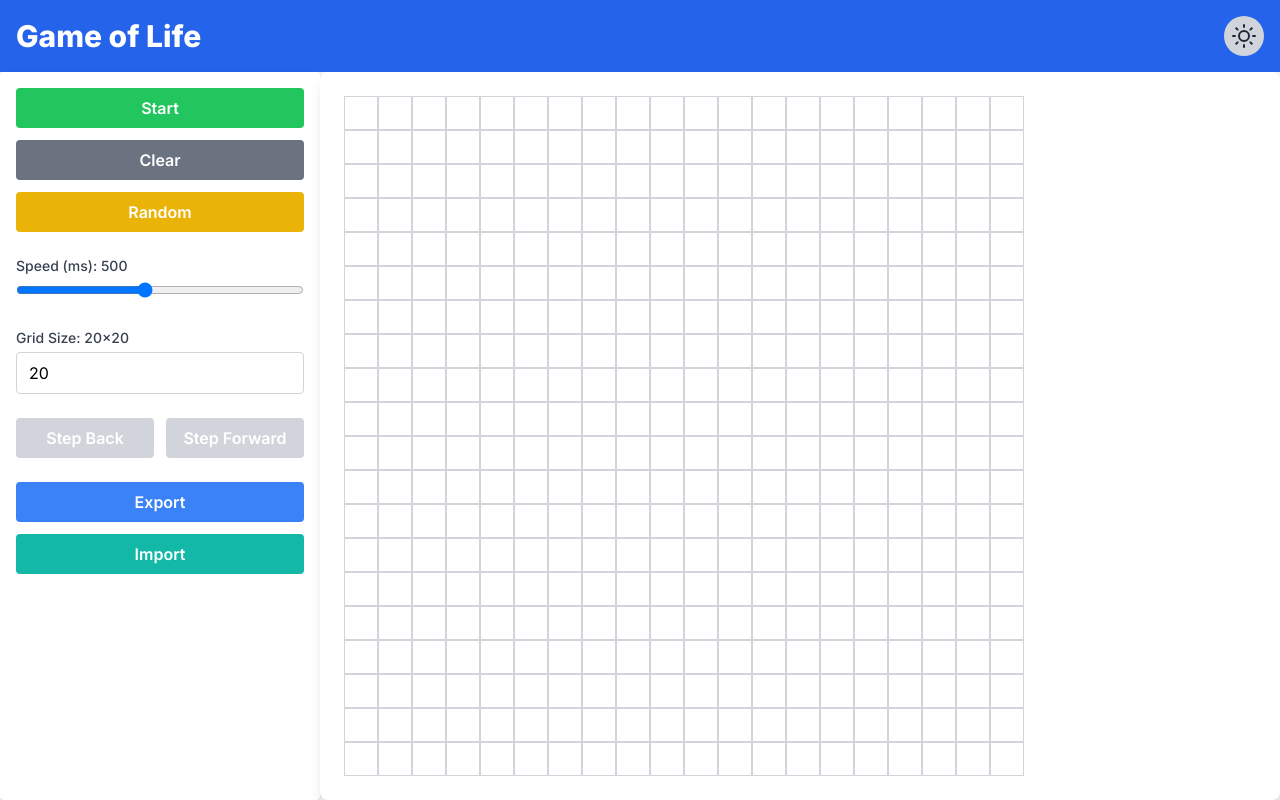
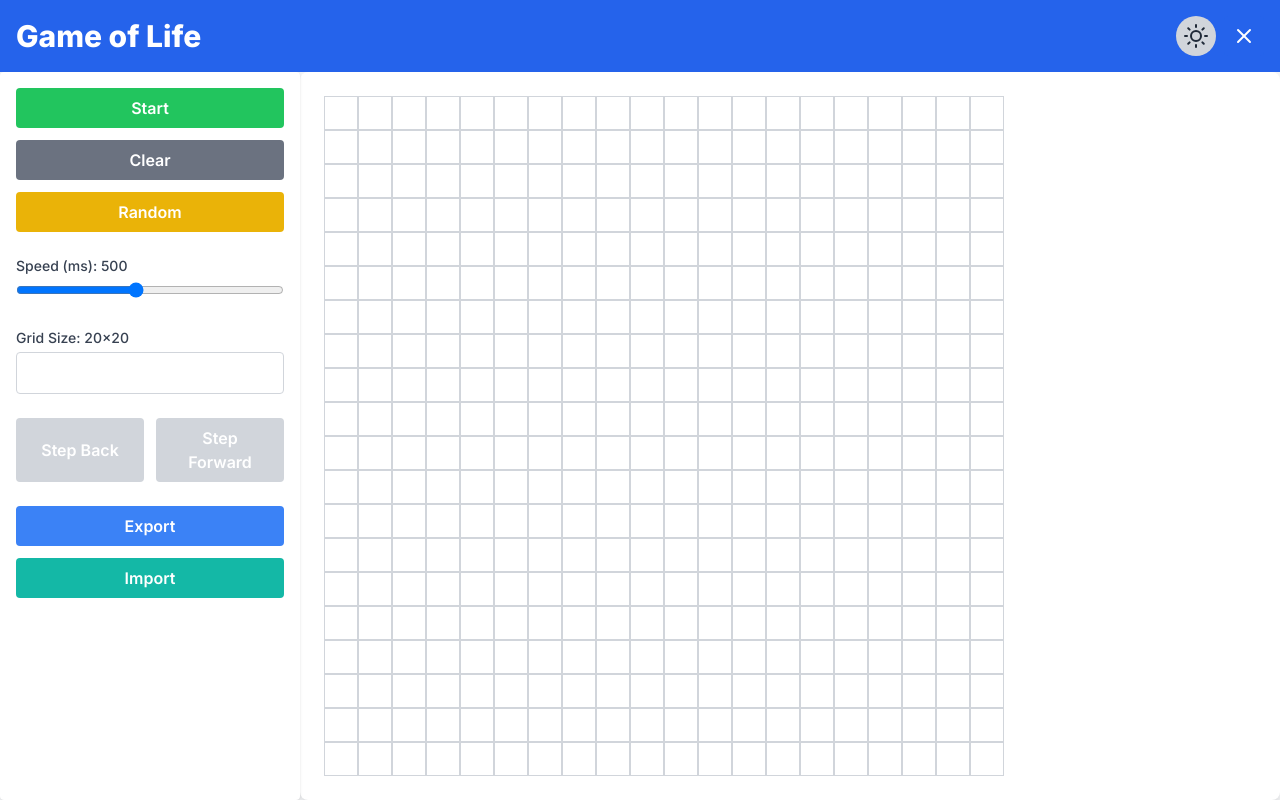
Before and after one commit to Liron-Toledo/game-of-life, a React (Vite) app: page / in a window 1280 px wide. Built offline with nearby package versions, Linux system fonts and the light colour scheme.

Commit message:
Added ability to close and open controls mobile and desktop and dragging ability

```diff
--- a/package.json
+++ b/package.json
@@ -16,6 +16,7 @@
     "react": "^18.3.1",
     "react-dom": "^18.3.1",
     "react-icons": "^5.3.0",
+    "react-resizable": "^3.0.5",
     "react-virtualized-auto-sizer": "^1.0.24",
     "react-window": "^1.8.10"
   },
@@ -28,6 +29,7 @@
     "@types/node": "^22.10.1",
     "@types/react": "^18.3.12",
     "@types/react-dom": "^18.3.1",
+    "@types/react-resizable": "^3.0.8",
     "@types/react-window": "^1.8.8",
     "@types/testing-library__jest-dom": "^5.14.9",
     "@vitejs/plugin-react-swc": "^3.5.0",
--- a/src/App.tsx
+++ b/src/App.tsx
@@ -4,11 +4,20 @@ import { GridType } from './types';
 import { getNextGridState } from './utils/logic';
 import Controls from './components/Controls';
 import Notification from './components/Notification';
-import settings from './assets/settings.svg'
 import ThemeToggle from './components/ThemeToggle';
+import { FiMenu, FiX } from 'react-icons/fi';
+import BottomSheet from './components/BottomSheet';
+import { ResizableBox } from 'react-resizable';
+import 'react-resizable/css/styles.css';
 
 const App: React.FC = () => {
   // State variables
+  const [isSidebarVisible, setIsSidebarVisible] = useState(true);
+  const [isBottomSheetOpen, setIsBottomSheetOpen] = useState(false);
+  const [sidebarWidth, setSidebarWidth] = useState<number>(() => {
+    const savedWidth = localStorage.getItem('sidebarWidth');
+    return savedWidth ? parseInt(savedWidth, 10) : 300; // Default width: 300px
+  });
   const [gridSize, setGridSize] = useState(20);
   const [grid, setGrid] = useState<GridType>(
     Array.from({ length: gridSize }, () =>
@@ -23,7 +32,7 @@ const App: React.FC = () => {
   const [history, setHistory] = useState<GridType[]>([grid]);
   const [currentStep, setCurrentStep] = useState(0);
   const [notification, setNotification] = useState<{ message: string; type: 'success' | 'error' | 'warning' } | null>(null);
-    const [isControlsOpen, setIsControlsOpen] = useState<boolean>(false);
+  const [isResizing, setIsResizing] = useState(false); // State to control transition during resizing
 
   // References for managing intervals and external state
   const intervalRef = useRef<ReturnType<typeof setInterval> | null>(null);
@@ -44,7 +53,8 @@ const App: React.FC = () => {
    * Updates the grid and adds it to the simulation history.
    * Prevents duplicate states from being added.
    */
-  const updateGridAndHistory = useCallback((newGrid: GridType) => {
+  const updateGridAndHistory = useCallback(
+    (newGrid: GridType) => {
       setHistory((prevHistory) => {
         const lastGrid = prevHistory[currentStepRef.current];
 
@@ -63,10 +73,7 @@ const App: React.FC = () => {
           return prevHistory; // No change, return the current history as-is
         }
 
-      return [
-        ...prevHistory.slice(0, currentStepRef.current + 1), // Truncate future steps if any
-        newGrid,
-      ];
+        return [...prevHistory.slice(0, currentStepRef.current + 1), newGrid];
       });
 
       // Update grid and step only if it's a new state
@@ -85,7 +92,9 @@ const App: React.FC = () => {
         setGrid(newGrid);
         setCurrentStep((prevStep) => prevStep + 1);
       }
-  }, []);
+    },
+    [history, currentStep]
+  );
 
   /**
    * Generates the next grid state and updates the simulation.
@@ -287,34 +296,77 @@ const App: React.FC = () => {
     };
   }, [isRunning, speed, runSimulation]);
 
+  /**
+   * Persist sidebar width to localStorage whenever it changes
+   */
+  useEffect(() => {
+    if (sidebarWidth > 0) {
+      localStorage.setItem('sidebarWidth', sidebarWidth.toString());
+    }
+  }, [sidebarWidth]);
+
+  /**
+   * Toggles the sidebar visibility
+   */
+  const toggleSidebar = () => {
+    if (window.innerWidth < 768) { // Assuming mobile breakpoint at 768px
+      setIsBottomSheetOpen((prev) => !prev);
+    } else {
+      setIsSidebarVisible((prev) => !prev);
+    }
+  };
 
   return (
     <div className="min-h-screen flex flex-col bg-gray-100 dark:bg-gray-900">
       {/* Header */}
       <header className="p-4 bg-blue-600 dark:bg-blue-800 text-white flex items-center justify-between">
-        {/* Title */}
         <h1 className="font-sans text-3xl font-extrabold">Game of Life</h1>
-        {/* Right Side: Settings Button and ThemeToggle */}
         <div className="flex items-center space-x-2">
-          {/* Theme Toggle */}
           <ThemeToggle />
-          {/* Mobile Settings Button */}
-          <img
-            width={30}
-            height={30}
-            src={settings}
-            alt="Settings"
-            onClick={() => setIsControlsOpen(!isControlsOpen)}
-            className="block md:hidden cursor-pointer"
-          />
+          <button
+            onClick={toggleSidebar}
+            className="p-2 bg-blue-600 hover:bg-blue-500 text-white rounded flex items-center justify-center focus:outline-none focus:ring-2 focus:ring-blue-300"
+            aria-label={isSidebarVisible ? 'Hide Controls' : 'Show Controls'}
+          >
+            {(window.innerWidth >= 768 && isSidebarVisible) || (window.innerWidth < 768 && isBottomSheetOpen) ? <FiX size={24} /> : <FiMenu size={24} />}
+          </button>
         </div>
       </header>
 
-
       {/* Main Content */}
-      <main className="flex flex-1 flex-col md:flex-row">
-        {/* Sidebar Controls - Hidden on Mobile */}
-        <aside className="hidden md:block md:w-1/4 bg-white dark:bg-gray-800 dark:text-white p-4 rounded shadow">
+      <main className="flex flex-1">
+        {/* Sidebar Controls */}
+        {window.innerWidth >= 768 && (
+          <ResizableBox
+            width={isSidebarVisible ? sidebarWidth : 0}
+            height={Infinity}
+            minConstraints={[250, Infinity]}
+            maxConstraints={[700, Infinity]} // Maximum width: 600px
+            axis="x" // Allow horizontal resizing only
+            onResizeStart={() => setIsResizing(true)}
+            onResizeStop={(event, { size }) => {
+              setSidebarWidth(size.width);
+              setIsResizing(false);
+              if (size.width > 0) {
+                localStorage.setItem('sidebarWidth', size.width.toString());
+              }
+            }}
+            handle={
+              <div
+                className="absolute top-0 right-0 h-full w-6 cursor-ew-resize bg-transparent"
+              />
+            }
+            className={`relative bg-white dark:bg-gray-800 text-white rounded shadow overflow-auto ${isResizing ? 'sidebar-no-transition' : 'sidebar-transition'
+              } `}
+            // Apply transition only when not resizing
+            style={
+              isResizing
+                ? { transition: 'none' }
+                : { transition: 'width 0.5s ease' }
+            }
+          >
+            {/* Controls Container with Proper Padding */}
+            <div className="p-4">
               <Controls
                 isRunning={isRunning}
                 onStartPause={handleStartPause}
@@ -331,21 +383,21 @@ const App: React.FC = () => {
                 handleStepForward={handleStepForward}
                 historyLength={history.length}
               />
-        </aside>
+            </div>
+          </ResizableBox>
+        )}
 
         {/* Grid Section */}
-        <section className="flex-1 bg-white dark:bg-gray-800 p-2 md:p-6 rounded-lg shadow-lg">
+        <section
+          className={`flex-1 bg-white dark:bg-gray-800 p-2 md:p-6 rounded-lg shadow-lg transition-all duration-500 ${isSidebarVisible ? '' : 'w-full'
+            }`}
+        >
           <Grid grid={grid} onCellClick={onCellClick} />
         </section>
       </main>
 
-      {/* Notification */}
-      <Notification message={notification?.message} type={notification?.type} />
-
-      {/* Mobile Controls Overlay */}
-      {isControlsOpen && (
-        <div className="fixed inset-0 bg-black bg-opacity-50 flex justify-center items-center">
-          <div className="bg-white dark:bg-gray-800 p-4 rounded shadow-lg w-11/12 max-w-md">
+      {/* Bottom Sheet for Mobile */}
+      <BottomSheet isOpen={isBottomSheetOpen} onClose={() => setIsBottomSheetOpen(false)}>
         <Controls
           isRunning={isRunning}
           onStartPause={handleStartPause}
@@ -362,15 +414,10 @@ const App: React.FC = () => {
           handleStepForward={handleStepForward}
           historyLength={history.length}
         />
-            <button
-              className="mt-4 px-4 py-2 bg-red-500 hover:bg-red-600 dark:bg-red-700 dark:hover:bg-red-800 text-white rounded"
-              onClick={() => setIsControlsOpen(false)}
-            >
-              Close
-            </button>
-          </div>
-        </div>
-      )}
+      </BottomSheet>
+
+      {/* Notification */}
+      <Notification message={notification?.message} type={notification?.type} />
     </div>
   );
 };
--- /dev/null
+++ b/src/components/BottomSheet.tsx
@@ -0,0 +1,36 @@
+import React from 'react';
+
+interface BottomSheetProps {
+  isOpen: boolean;
+  onClose: () => void;
+  children: React.ReactNode;
+}
+
+const BottomSheet: React.FC<BottomSheetProps> = ({ isOpen, onClose, children }) => {
+  return (
+    <>
+      {/* Overlay */}
+      {isOpen && (
+        <div
+          className="fixed inset-0 bg-black bg-opacity-50 z-40"
+          onClick={onClose}
+        ></div>
+      )}
+
+      {/* Sheet */}
+      <div
+        className={`fixed bottom-0 left-0 right-0 bg-white dark:bg-gray-800 rounded-t-lg p-4 z-50 transform transition-transform duration-300 ${
+          isOpen ? 'translate-y-0' : 'translate-y-full'
+        }`}
+      >
+        {/* Drag Handle */}
+        <div className="w-10 h-1 bg-gray-300 rounded-full mx-auto mb-2"></div>
+
+        {/* Content */}
+        {children}
+      </div>
+    </>
+  );
+};
+
+export default BottomSheet;
```
Also changed, not shown: 1 other file (tests, documents, lock files or other folders). Lines whose indentation alone changed are shown as unchanged.
